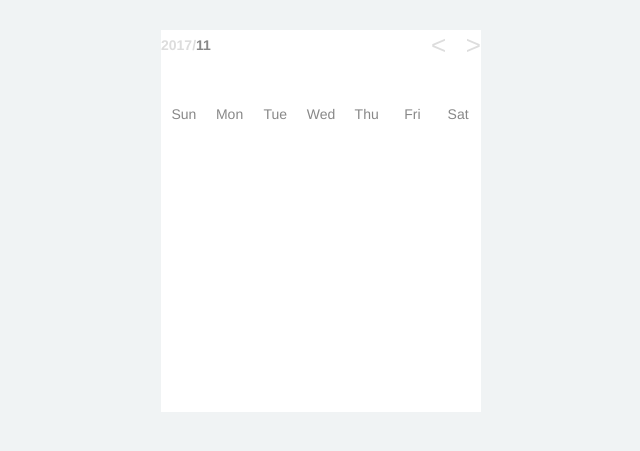
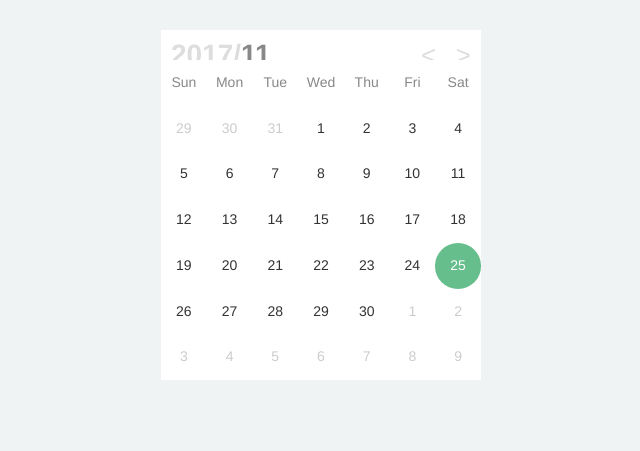
Before and after one commit to peepraeza/hello-world, a Flask app: template templates/index2.html in a window 1280 px wide. Shown: the top 451 px of the page, without its empty margins (279-919 px from the left). Run offline with Flask 2, Linux system fonts and the light colour scheme; the template is opened without the code that fills it, so the values that code supplies are empty; some libraries are stand-ins or nearby versions.

Commit message:
แก้นิดหน่อย

```diff
--- a/static/src/calendar.css
+++ b/static/src/calendar.css
@@ -87,12 +87,15 @@
 }
 
 .calendar-hd {
-    padding-bottom: 10px;
+    padding: 10px 0;
     height: 30px;
     line-height: 30px;
 }
 
-
+.calendar-display {
+    font-size: 28px;
+    text-indent: 10px;
+}
 
 .view-month .calendar-hd {
     padding: 10px;
@@ -105,7 +108,6 @@
 
 .calendar li[disabled] {
     color: #bbb;
-
 }
 
 .calendar li.old[disabled],
@@ -137,7 +139,7 @@
 
 .calendar-arrow {
     width: 50px;
-    margin-right: 0;
+    margin-right: 10px;
 }
 
 .calendar-arrow span {
@@ -145,7 +147,6 @@
 }
 
 .calendar ol li {
-
     position: relative;
     float: left;
     text-align: center;
@@ -154,7 +155,6 @@
 
 .calendar .week li,
 .calendar .days li {
-
     width: 40px;
     height: 40px;
     line-height: 40px;
@@ -197,7 +197,7 @@
 }
 
 .calendar .date-items {
-    width: 100%;
+    width: 300%;
     margin-left: -100%;
 }
 
--- a/static/src/calendar.js
+++ b/static/src/calendar.js
@@ -16,44 +16,75 @@
     // default config
 
     var defaults = {
+
+        // 宽度
         width: 280,
-
+        // 高度, 不包含头部，头部固定高度
         height: 280,
 
         zIndex: 1,
 
+        // selector
+        // 设置触发显示的元素，为null时默认显示
         trigger: null,
 
+        // 偏移位置，可设正负值
+        // trigger 设置时生效
         offset: [0, 1],
 
+        // 自定义类，用于重写样式
         customClass: '',
 
+        // 显示视图
+        // 可选：date, month
         view: 'date',
 
+        // 默认日期为当前日期
         date: new Date(),
         format: 'yyyy/mm/dd',
 
+        // 一周的第一天
+        // 0表示周日，依次类推
         startWeek: 0,
 
-        weekArray: ['Sun', 'Mon', 'Tue', 'Wed', 'Thu', 'Fri', 'Sat'],
+        // 星期格式
+        weekArray: ['日', '一', '二', '三', '四', '五', '六'],
 
-        monthArray: ['January', 'February', 'March', 'April', 'May', 'June', 'July', 'August', 'September', 'October', 'November', 'December'],
+        // 月份格式
+        monthArray: ['1月', '2月', '3月', '4月', '5月', '6月', '7月', '8月', '9月', '10月', '11月', '12月'],
 
+        // 设置选择范围
+        // 格式：[开始日期, 结束日期]
+        // 开始日期为空，则无上限；结束日期为空，则无下限
+        // 如设置2015年11月23日以前不可选：[new Date(), null] or ['2015/11/23']
         selectedRang: null,
 
+        // 日期关联数据 [{ date: string, value: object }, ... ]
+        // 日期格式与 format 一致
+        // 如 [ {date: '2015/11/23', value: '面试'} ]
         data: null,
 
+        // 展示关联数据
+        // 格式化参数：{m}视图，{d}日期，{v}value
+        // 设置 false 表示不显示
         label: '{d}\n{v}',
 
+        // 切换字符
         prev: '&lt;',
         next: '&gt;',
 
+        // 切换视图
+        // 参数：view, y, m
         viewChange: $.noop,
 
+        // view: 视图
+        // date: 不同视图返回不同的值
+        // value: 日期关联数据
         onSelected: function (view, date, value) {
             // body...
         },
 
+        // 参数同上
         onMouseenter: $.noop,
 
         onClose: $.noop
@@ -105,8 +136,6 @@
             '<span class="next" data-calendar-arrow-date>{next}</span>',
             '</div>',
             '</div>',
-            '</br>',
-            '</br>',
             '<div class="calendar-ct">',
             '<ol class="week">{week}</ol>',
             '<ul class="date-items"></ul>',
--- a/templates/index.html
+++ b/templates/index.html
@@ -572,9 +572,11 @@
 				  position: location
 				});
 				google.maps.event.addListener(marker, 'click', function(evt) {
+					$('html,body').scrollTop(0);
 					$("#set_name").text(location.info);
 				  infoWin.setContent(location.info);
 				  infoWin.open(map, marker);
+
 				})
 				return marker;
 		});
```
